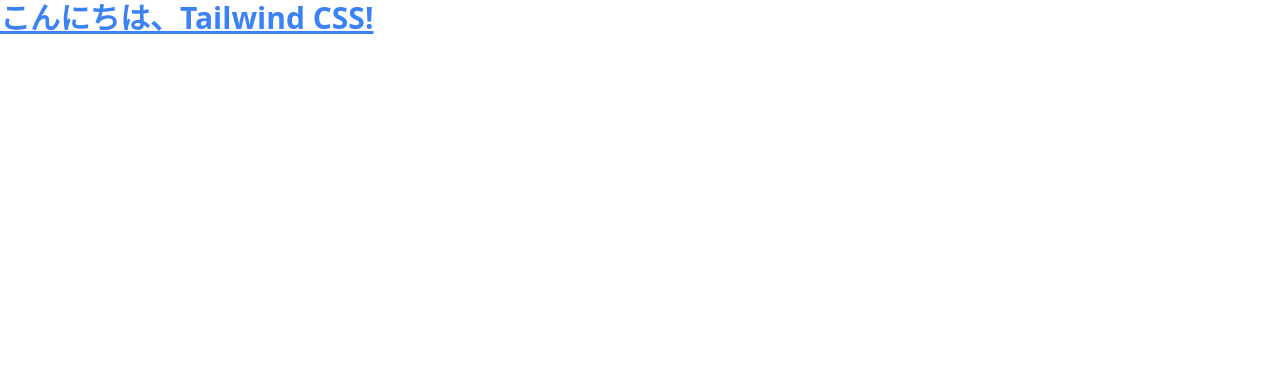
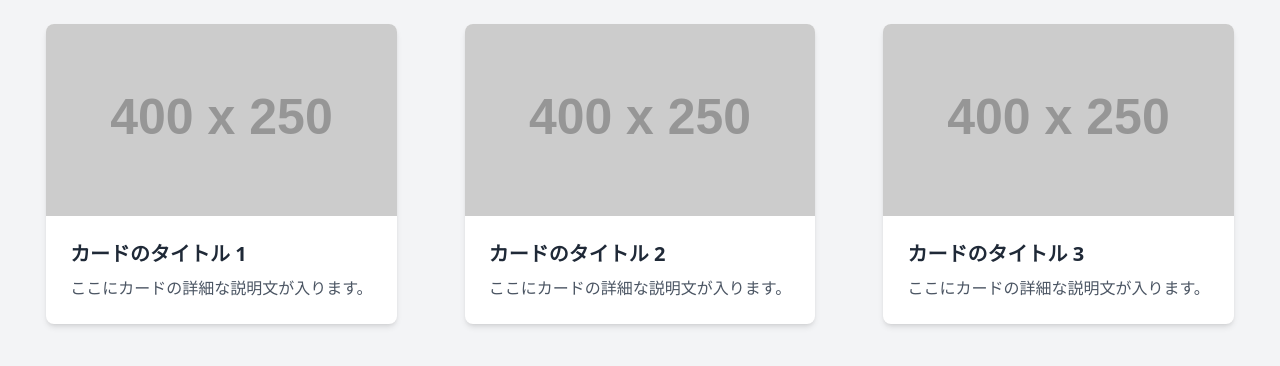
Before and after one commit to youhonami/projects, a website: page tailwind-handson/src/index.html in a window 1280 px wide. Drawn offline with Linux system fonts and the light colour scheme; placeholder pictures from the web are drawn by us.

Commit message:
tailwind3

```diff
--- a/tailwind-handson/src/index.html
+++ b/tailwind-handson/src/index.html
@@ -6,9 +6,75 @@
     <title>Tailwind CSS Handson</title>
     <link href="../dist/output.css" rel="stylesheet" />
   </head>
-  <body>
-    <h1 class="text-3xl font-bold underline text-blue-500">
-      こんにちは、Tailwind CSS!
-    </h1>
+  <body class="bg-gray-100 p-4 sm:p-6">
+    <div class="grid grid-cols-1 md:grid-cols-2 lg:grid-cols-3 gap-6">
+      <!-- カード1 -->
+      <div
+        class="max-w-sm md:max-w-none mx-auto bg-white rounded-lg shadow-md overflow-hidden md:flex md:flex-col"
+      >
+        <!-- カード画像 -->
+        <div class="md:h-48">
+          <img
+            class="w-full h-full object-cover"
+            src="https://via.placeholder.com/400x250"
+            alt="Card Image"
+          />
+        </div>
+        <!-- カード本文 -->
+        <div class="p-6 flex-1">
+          <h2 class="text-xl font-bold text-gray-800 mb-2">
+            カードのタイトル 1
+          </h2>
+          <p class="text-gray-600 text-base">
+            ここにカードの詳細な説明文が入ります。
+          </p>
+        </div>
+      </div>
+
+      <!-- カード2 (カード1と同じ内容をコピー) -->
+     <div
+        class="max-w-sm md:max-w-none mx-auto bg-white rounded-lg shadow-md overflow-hidden md:flex md:flex-col"
+      >
+        <!-- カード画像 -->
+        <div class="md:h-48">
+          <img
+            class="w-full h-full object-cover"
+            src="https://via.placeholder.com/400x250"
+            alt="Card Image"
+          />
+        </div>
+        <!-- カード本文 -->
+        <div class="p-6 flex-1">
+          <h2 class="text-xl font-bold text-gray-800 mb-2">
+            カードのタイトル 2
+          </h2>
+          <p class="text-gray-600 text-base">
+            ここにカードの詳細な説明文が入ります。
+          </p>
+        </div>
+      </div>
+
+      <!-- カード3 (カード1と同じ内容をコピー) -->
+      <div
+        class="max-w-sm md:max-w-none mx-auto bg-white rounded-lg shadow-md overflow-hidden md:flex md:flex-col"
+      >
+        <!-- カード画像 -->
+        <div class="md:h-48">
+          <img
+            class="w-full h-full object-cover"
+            src="https://via.placeholder.com/400x250"
+            alt="Card Image"
+          />
+        </div>
+        <!-- カード本文 -->
+        <div class="p-6 flex-1">
+          <h2 class="text-xl font-bold text-gray-800 mb-2">
+            カードのタイトル 3
+          </h2>
+          <p class="text-gray-600 text-base">
+            ここにカードの詳細な説明文が入ります。
+          </p>
+        </div>
+      </div>
   </body>
 </html>
```
Also changed, not shown: tailwind-handson/dist/output.css.
